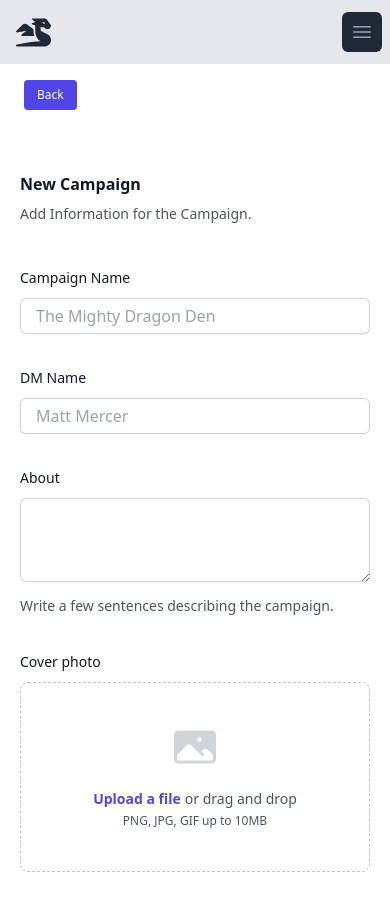
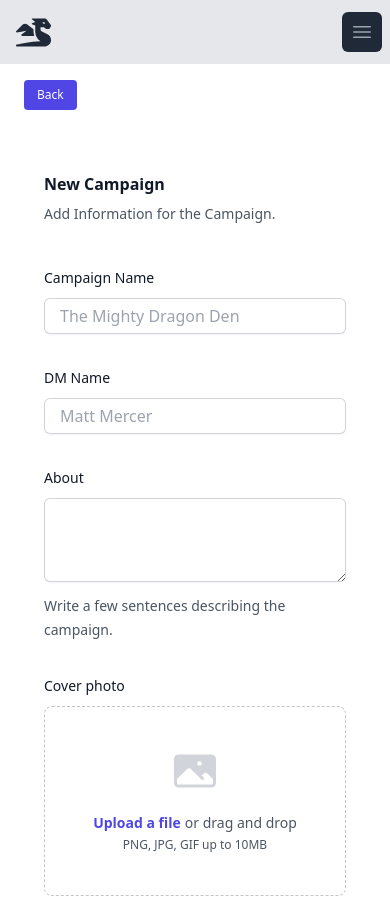
Before and after one commit to jaydickson02/data-and-dragons, a Next.js app: page /AddCampaign in a window 390 px wide. Shown: the top 898 px of the page. Built offline with nearby package versions, Linux system fonts and the light colour scheme.

Commit message:
Fixed small screen padding

```diff
--- a/src/pages/AddCampaign.js
+++ b/src/pages/AddCampaign.js
@@ -80,10 +80,10 @@ export default function AddCampaign() {
     return(
 <Layout>
 <Navigation />
-<div class="max-w-7xl mx-auto px-4 sm:px-6 lg:px-8 pb-10">
+<div class="max-w-7xl mx-auto sm:px-6 lg:px-8 pb-10">
 {showNotice && (<Alert colour={noticeColour} title={noticeTitle} message={noticeMessage} show={openAlert}/>)}
 </div>
-<div class="sm:px-6">
+<div class="px-6">
 <form class="rounded-lg max-w-7xl mx-auto px-4 sm:px-6 lg:px-8 pb-10 pt-5 pl-5 pr-5 mb-10 dark:bg-gray-800" id="newCampaignForm" onSubmit={handleSubmit}>
   <div class="space-y-12">
     <div class="border-b border-gray-900/10 pb-12">
```
